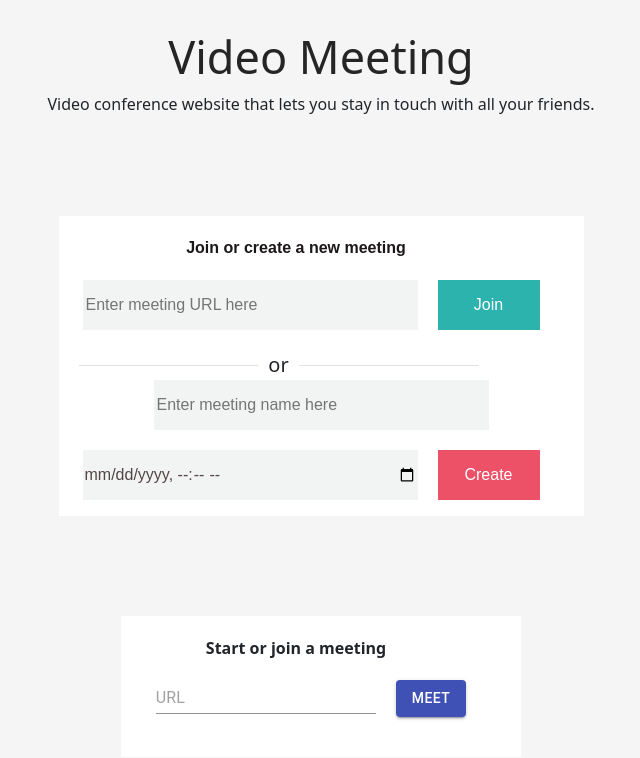
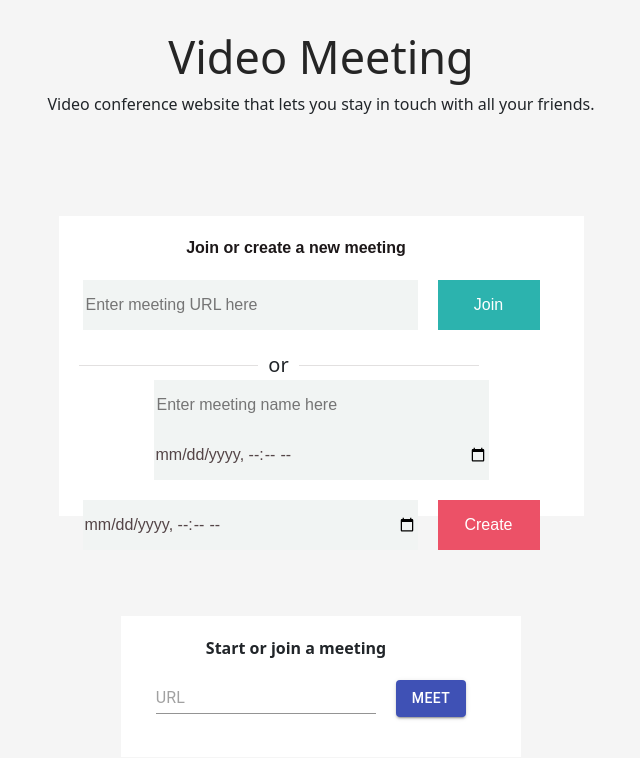
Before and after one commit to Praveen190602/Zoom-clone, a React (Create React App) app: page / in a window 1280 px wide. Shown: the top 758 px of the page, without its empty margins (319-959 px from the left). Built offline with nearby package versions, Linux system fonts and the light colour scheme.

Commit message:
Update Home.js

```diff
--- a/src/Home.js
+++ b/src/Home.js
@@ -16,14 +16,14 @@ class Home extends Component {
 		super(props)
 		this.state = {
 			url: '',
-			url1: ''
+			url1: '',
+			Time: '',
+			Time1: ''
 		}
 		console.log(OBJ);
 	}
 
 	handleChange = (e) => this.setState({ url: e.target.value })
-
-
 
 
 
@@ -185,6 +185,7 @@ class Home extends Component {
 	}
 }
 
+
 		urlChange = (f) => this.setState({ url1: f.target.value })
 
 
@@ -196,6 +197,10 @@ class Home extends Component {
 				var url1 = Math.random().toString(36).substring(2, 7)
 				window.location.href = `/meeting/${url1}`
 		}
+		var element = document.getElementById("startDate").value;
+		console.log(element);
+		var element1 = document.getElementById("endDate").value;
+		console.log(element1);
 		}
 
 
@@ -227,7 +232,8 @@ class Home extends Component {
 					<div className="meetCreate">
 
 					<input placeholder="Enter meeting name here"  variant="outlined" onChange={f => this.urlChange(f)} />
-  					<input type="datetime-local" id="birthdaytime" name="birthdaytime"></input>
+  					<input id="startDate" type="datetime-local"  ></input>
+					<input id="endDate" type="datetime-local"  ></input>
 					<button variant="contained"  onClick={this.create} style={{ margin: "20px" }}>Create</button>
 
 					</div>
```
